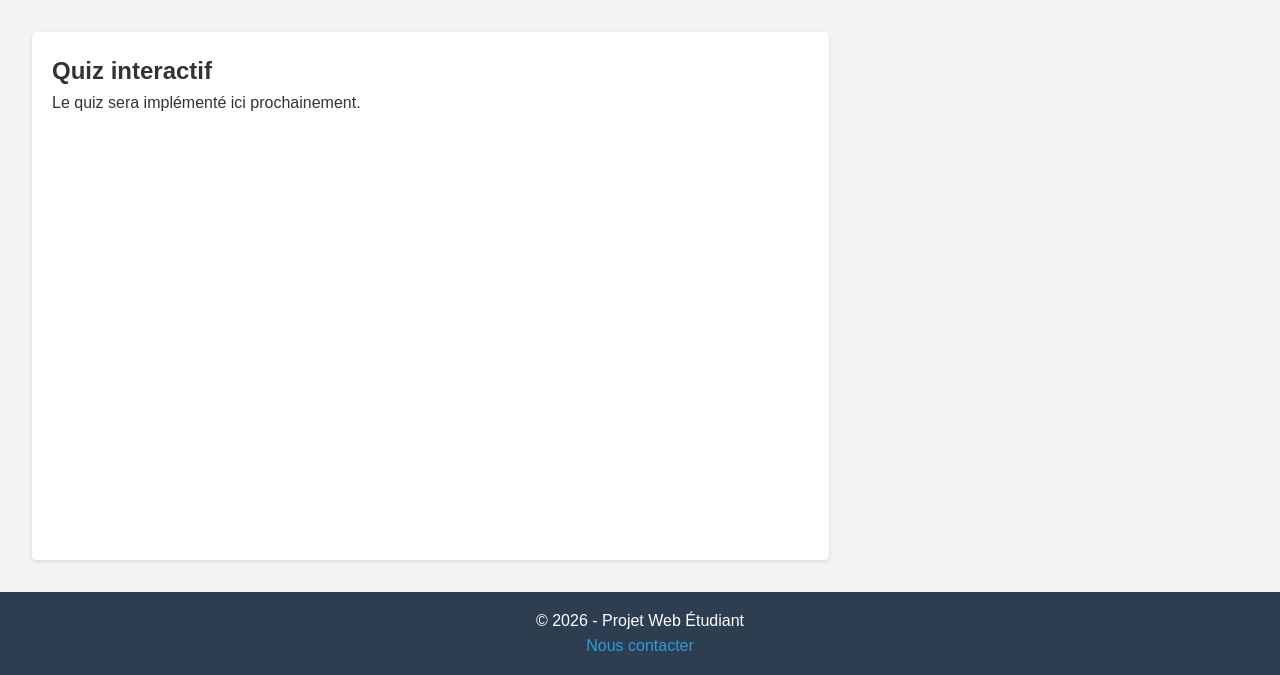
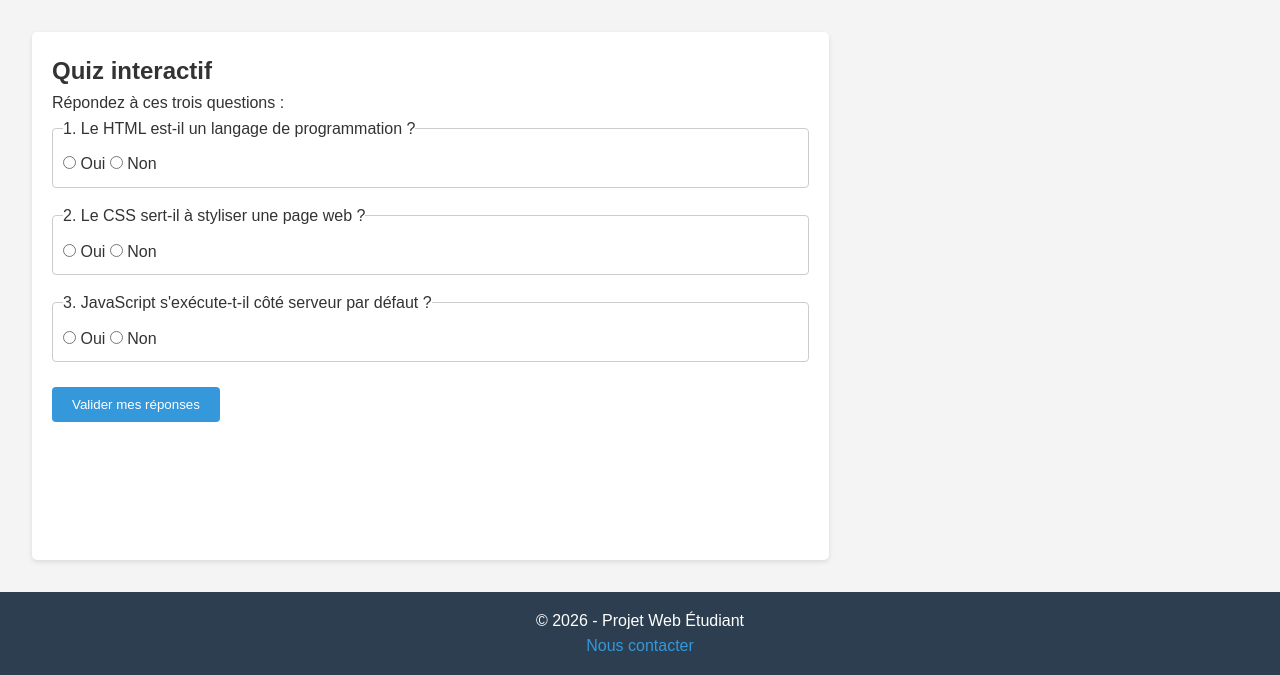
Before and after one commit to Saifbenchikh/progweb1, a PHP site: page /quiz.html in a window 1280 px wide. Shown: the part 125-800 px from the top of the page. Run offline with PHP 8.4, Linux system fonts and the light colour scheme.

Commit message:
ajout de l'interface HTML du formulaire de quiz (3 questions)

```diff
--- a/quiz.html
+++ b/quiz.html
@@ -20,7 +20,29 @@
     <main>
         <section class="card">
             <h2>Quiz interactif</h2>
-            <p>Le quiz sera implémenté ici prochainement.</p>
+            <p>Répondez à ces trois questions :</p>
+
+            <form id="quiz-form">
+                <fieldset class="quiz-question">
+                    <legend>1. Le HTML est-il un langage de programmation ?</legend>
+                    <label><input type="radio" name="q1" value="oui" required> Oui</label>
+                    <label><input type="radio" name="q1" value="non"> Non</label>
+                </fieldset>
+
+                <fieldset class="quiz-question">
+                    <legend>2. Le CSS sert-il à styliser une page web ?</legend>
+                    <label><input type="radio" name="q2" value="oui" required> Oui</label>
+                    <label><input type="radio" name="q2" value="non"> Non</label>
+                </fieldset>
+
+                <fieldset class="quiz-question">
+                    <legend>3. JavaScript s'exécute-t-il côté serveur par défaut ?</legend>
+                    <label><input type="radio" name="q3" value="oui" required> Oui</label>
+                    <label><input type="radio" name="q3" value="non"> Non</label>
+                </fieldset>
+
+                <button type="submit" class="btn">Valider mes réponses</button>
+            </form>
         </section>
     </main>
     <footer>
--- a/style.css
+++ b/style.css
@@ -88,3 +88,25 @@ footer a {
         grid-template-columns: 2fr 1fr;
     }
 }
+
+
+.quiz-question {
+    margin-bottom: 15px;
+    padding: 10px;
+    border: 1px solid #ccc;
+    border-radius: 4px;
+}
+
+.btn {
+    padding: 10px 20px;
+    background-color: #3498db;
+    color: white;
+    border: none;
+    border-radius: 4px;
+    cursor: pointer;
+    margin-top: 10px;
+}
+
+.btn:hover {
+    background-color: #2980b9;
+}
```
